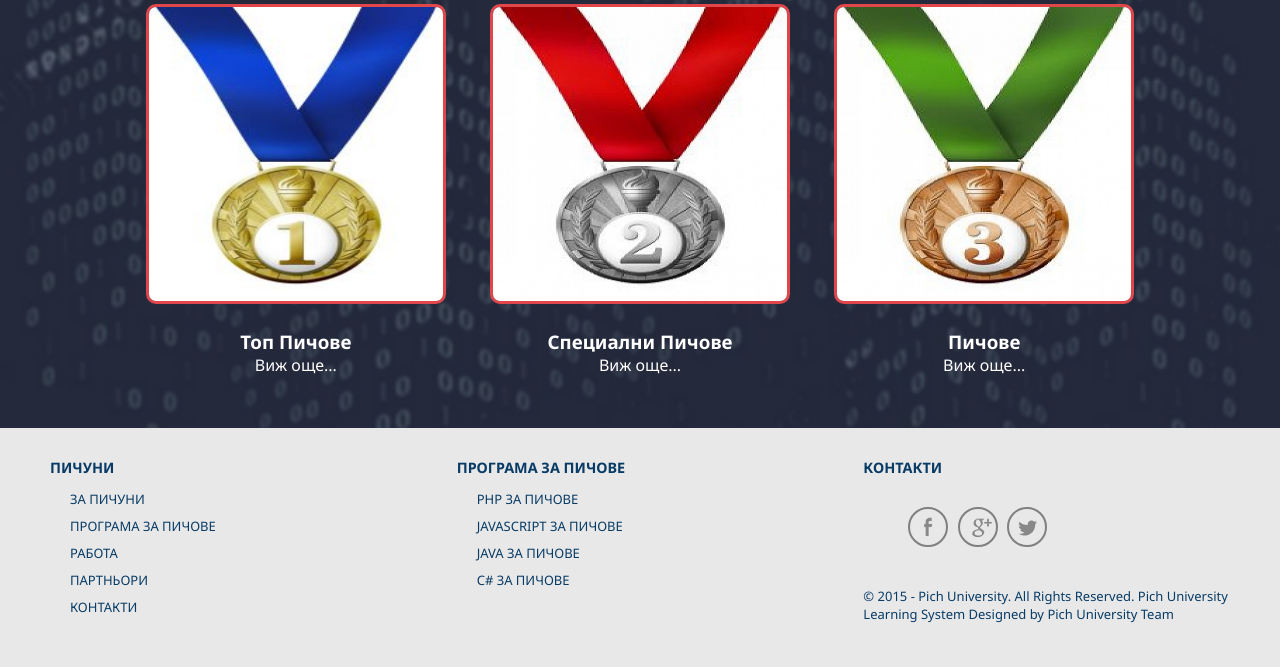
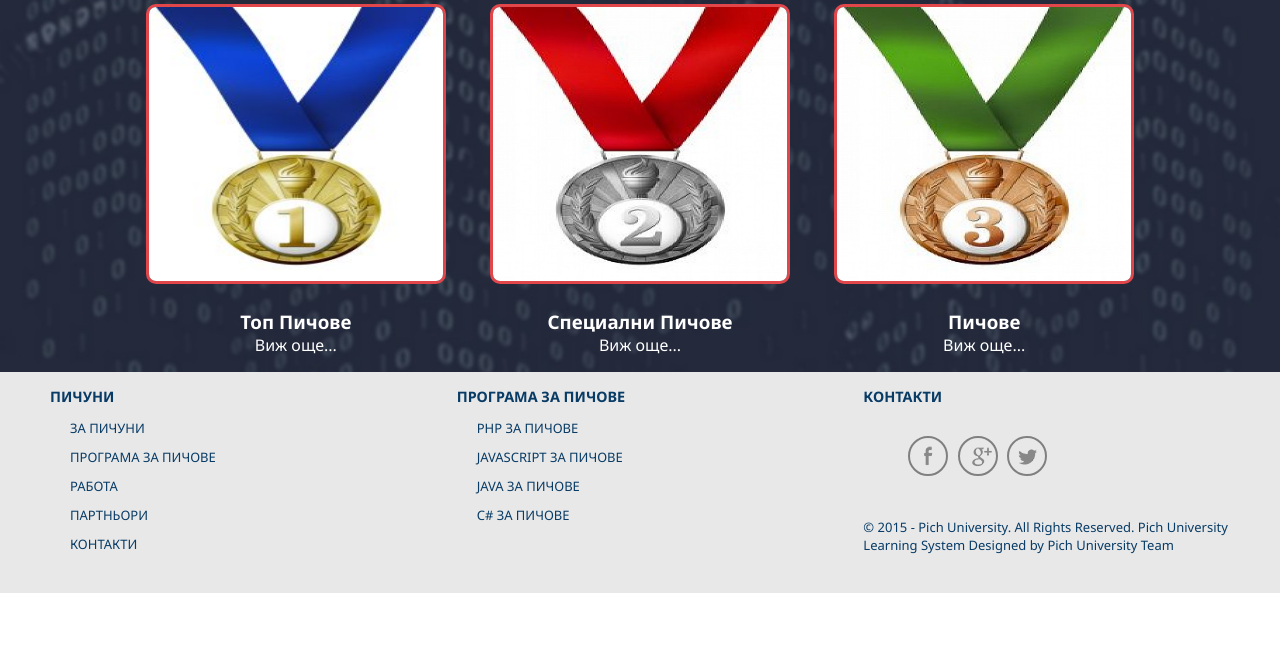
Before and after one commit to radoslav-takev/WebBasicsTeamProject, a plain HTML site: page PichUni/Solution/partners.html in a window 1280 px wide. Shown: the part 182-849 px from the top of the page. After the commit the page ends 800 px from the top, so only its background shows below. Drawn offline with Linux system fonts and the light colour scheme.

Commit message:
updated view

```diff
--- a/PichUni/Solution/style/contacts.css
+++ b/PichUni/Solution/style/contacts.css
@@ -12,7 +12,7 @@
 main div iframe {
 
     width: 100%;
-    min-height: 510px;
+    min-height: 430px;
     background-size: cover;
 }
 
--- a/PichUni/Solution/style/index.css
+++ b/PichUni/Solution/style/index.css
@@ -11,7 +11,7 @@
 main {
     background: url('../img/background_main-header_2.jpg') center no-repeat;
     background-size: cover;
-    min-height: 500px;
+    min-height: 444px;
     text-align: center;
 }
 
@@ -20,7 +20,7 @@ main div p{
     color:#fff;
     font-size:2em;
     width:60%;
-    line-height:2em;
+    line-height:3em;
     padding-top:5%;
     margin:0 auto;
     text-align:center;
@@ -39,7 +39,7 @@ main .apply {
     outline: none;
     height: 40px;
     display: block;
-    margin: 50px auto;
+    margin: 0 auto;
     width: 250px;
 }
 
--- a/PichUni/Solution/style/partners.css
+++ b/PichUni/Solution/style/partners.css
@@ -11,7 +11,7 @@
 main {
     background: url('../img/background_main-header_2.jpg') center no-repeat;
     background-size: cover;
-    min-height: 500px;
+    min-height: 444px;
     text-align: center;
 }
 main  h1{
@@ -28,7 +28,7 @@ section{
 }
 section img{
     width: 300px;
-    height: 300px;
+    height: 280px;
     margin: 20px 20px 20px;
     border: 3px solid #E1464B;
     border-radius: 10px;
--- a/PichUni/Solution/style/style.css
+++ b/PichUni/Solution/style/style.css
@@ -116,7 +116,7 @@ footer {
     display: flex;
     flex-flow: row wrap;
     justify-content: center;
-    padding: 20px 30px;
+    padding: 5px 30px;
 }
 
 footer ul {
@@ -128,7 +128,7 @@ footer ul {
 }
 
 footer ul > li {
-    margin-bottom: 5px;
+    margin-bottom: 7px;
 }
 
 footer h3 {
--- a/PichUni/Solution/style/work.css
+++ b/PichUni/Solution/style/work.css
@@ -11,7 +11,7 @@
 main {
     background: url('../img/background_main-header_2.jpg') center no-repeat;
     background-size: cover;
-    min-height: 500px;
+    min-height: 444px;
     text-align: center;
 }
 section {
@@ -19,9 +19,9 @@ section {
     border-radius: 5%;
     background-color: #E8E8E8;
     width: 40%;
-    height: 400px;
+    height: 350px;
     display: inline-block;
-    margin: 10px 5px 5px 5px;
+    margin: 10px 10px 10px 10px;
     position: relative;
 }
 main h2{
```
